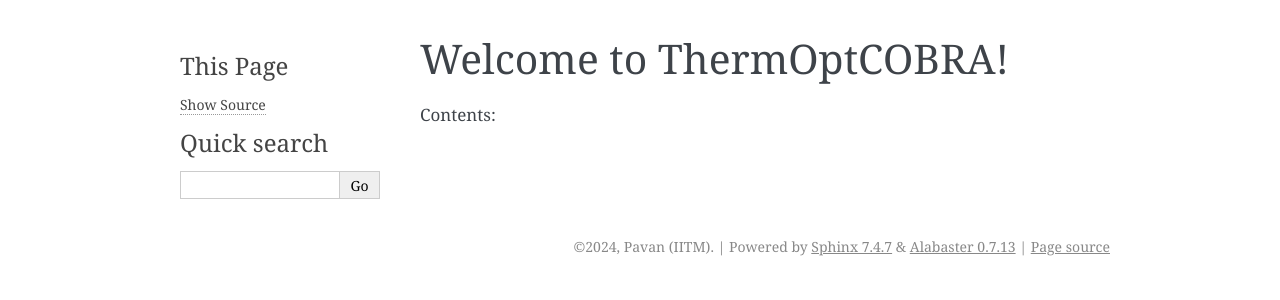
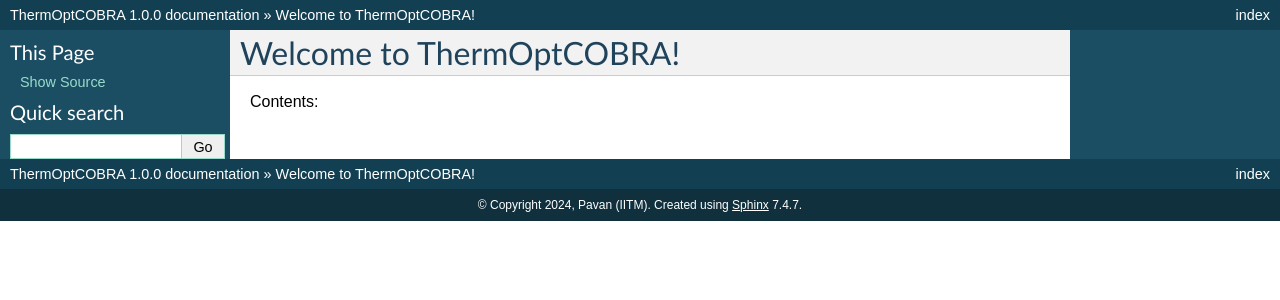
Before and after one commit to NiravBhattLab/ThermOptCOBRA, a Sphinx documentation site: the page built from docs/source/index.rst, in a window 1280 px wide. Shown: the top 300 px of the page. Built offline with Sphinx 7.4.7, drawn with Linux system fonts in a browser that asks for light colours; pages that are not in the unit, such as notebooks, are missing from menus.

Commit message:
Update conf.py

```diff
--- a/docs/source/conf.py
+++ b/docs/source/conf.py
@@ -114,7 +114,7 @@ pygments_style = 'sphinx'
 
 # The theme to use for HTML and HTML Help pages.  See the documentation for
 # a list of builtin themes.
-html_theme = 'alabaster'
+html_theme = 'classic'
 
 # Theme options are theme-specific and customize the look and feel of a
 # theme further.  For a list of options available for each theme, see the
@@ -191,7 +191,7 @@ html_static_path = ['_static']
 #html_file_suffix = None
 
 # Output file base name for HTML help builder.
-htmlhelp_basename = 'thermoptcobradoc'
+# htmlhelp_basename = 'thermoptcobradoc'
 
 
 # -- Options for LaTeX output ------------------------------------------
```
